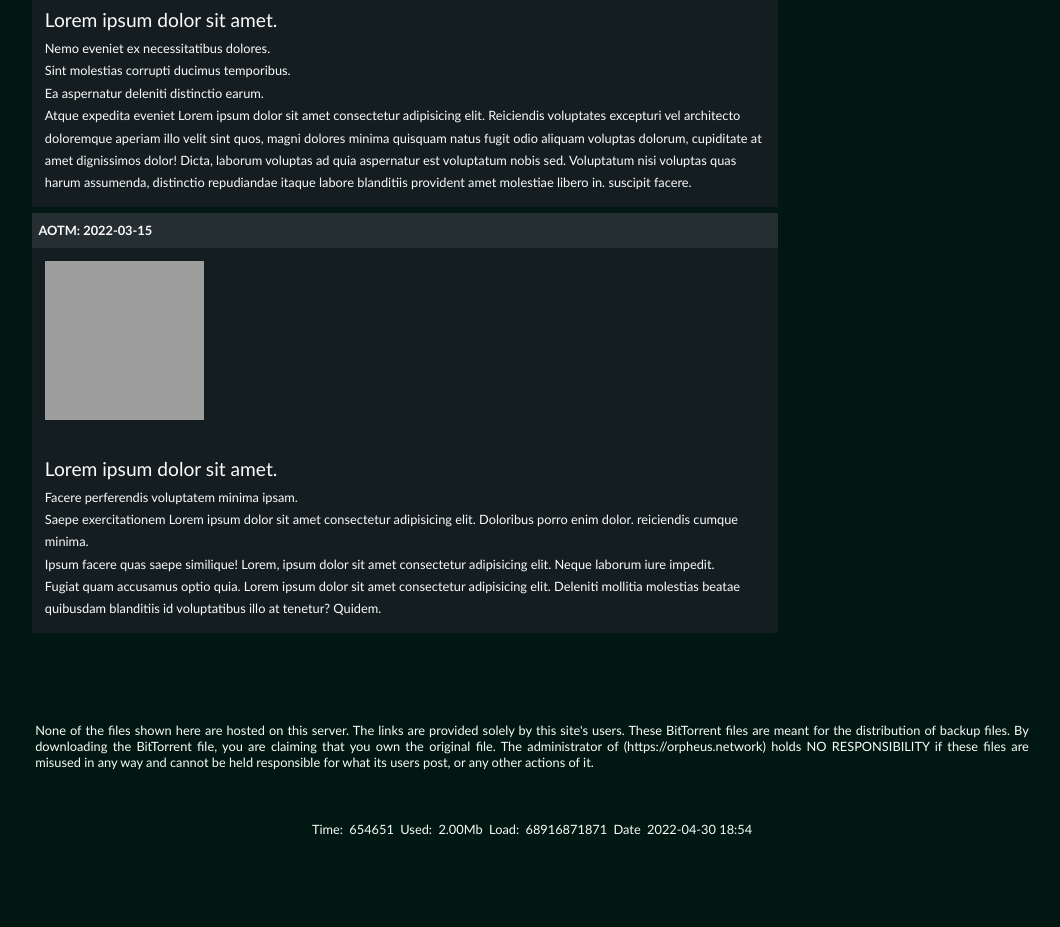
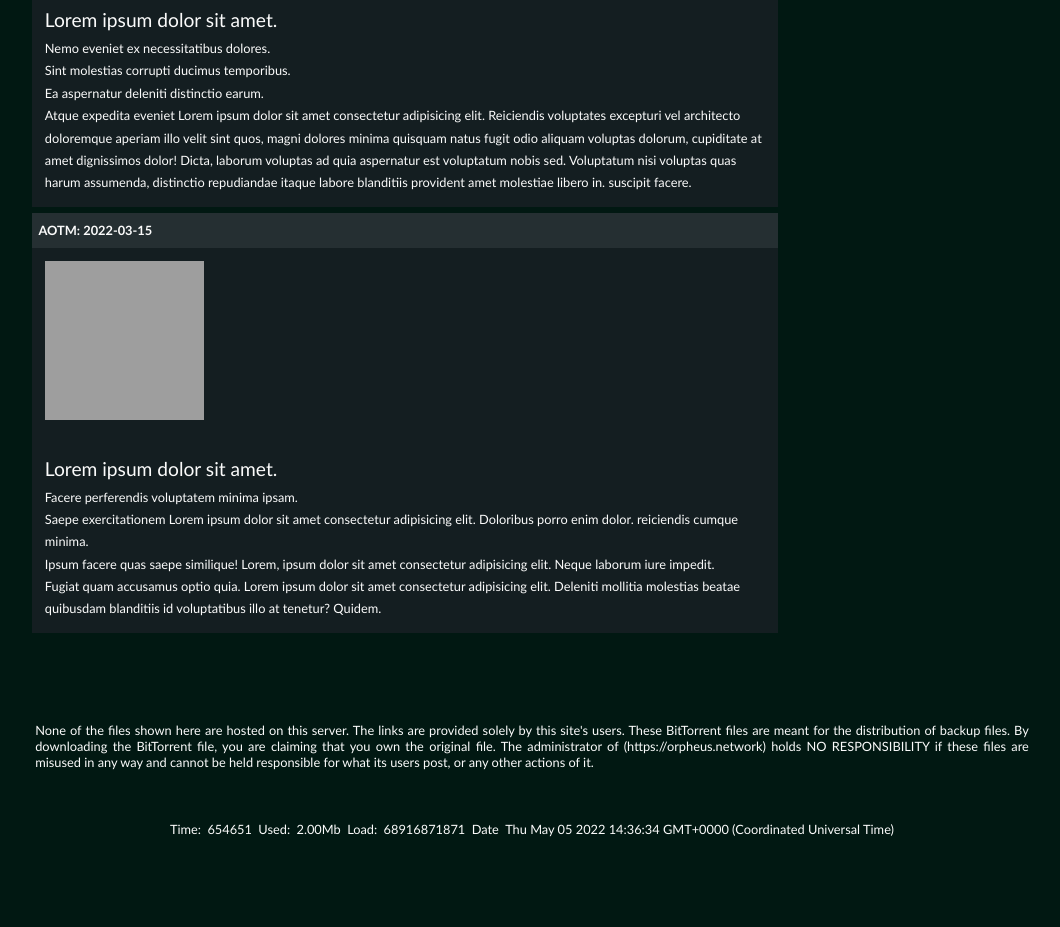
Before and after one commit to mroberts70/not-orpheus, a plain HTML site: page index.html in a window 1280 px wide. Shown: the part 1930-2857 px from the top of the page, without its empty margins (108-1168 px from the left). Drawn offline with Linux system fonts and the light colour scheme; grey boxes are pictures that could not be loaded.

Commit message:
Add files via upload

```diff
--- a/index.html
+++ b/index.html
@@ -195,10 +195,18 @@
                 </div>
                 <div>
                     <p>Date</p>
-                    <p>2022-04-30 18:54</p>
+                    <p id="current-date"></p>
                 </div>
             </div>
         </div>
     </footer>
+
+    <script>
+        const d = new Date();
+        document.getElementById("current-date").innerHTML = d;
+    </script>
+
+
+
 </body>
 </html>
```
